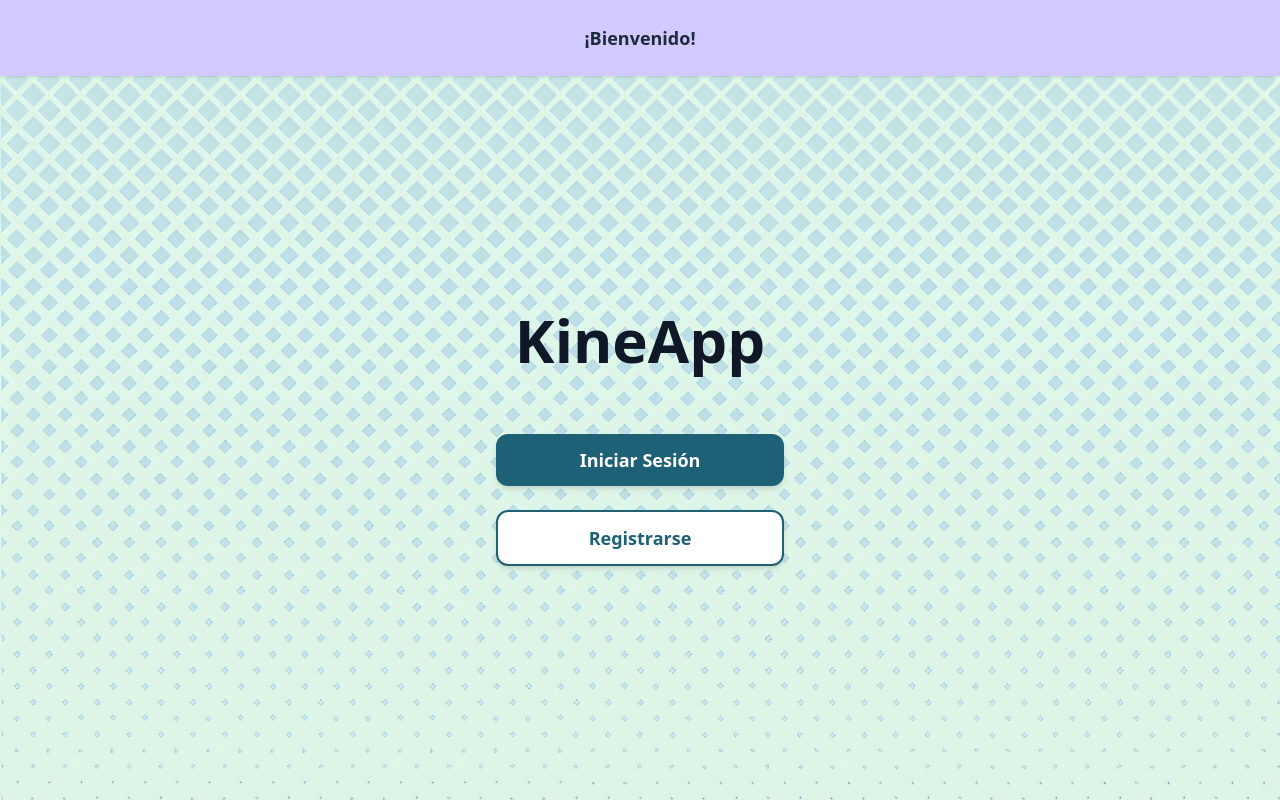
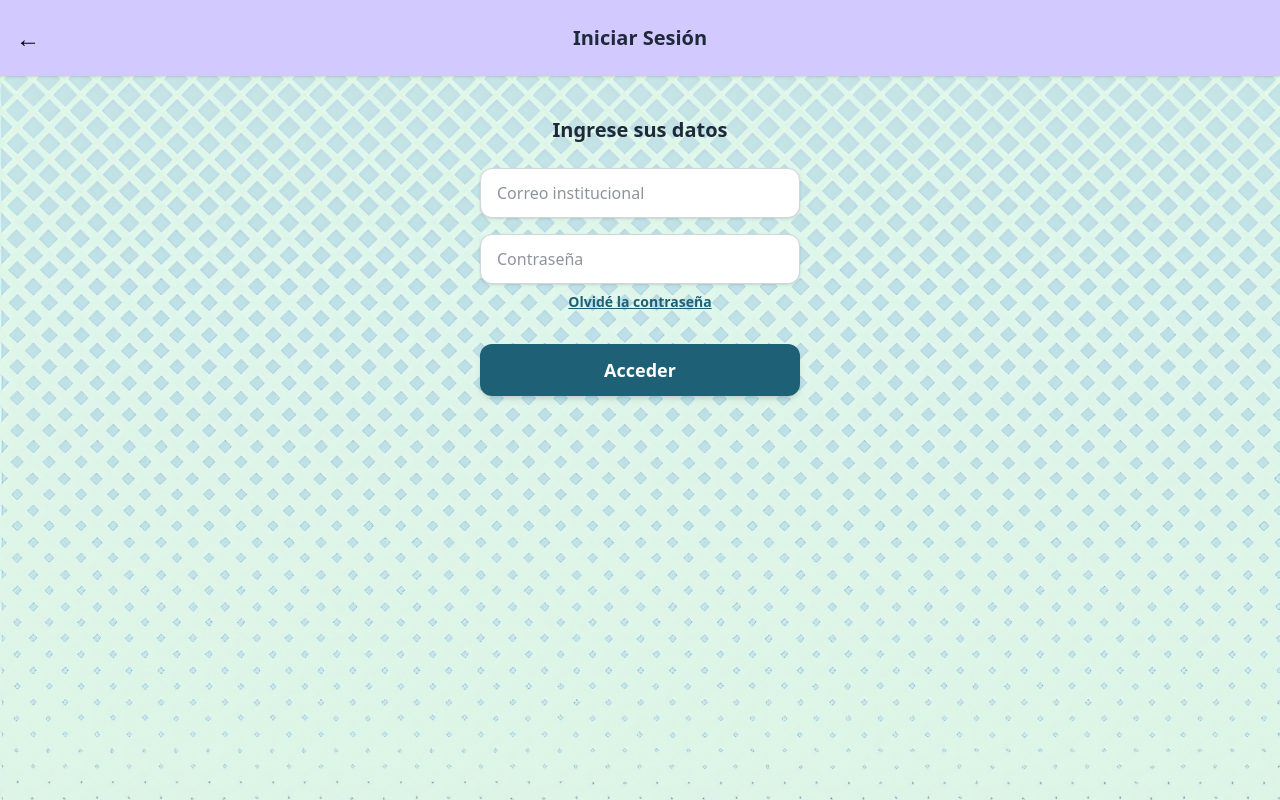
Before and after one commit to ViceVal/Proyecto-Kine, a React (Vite) app: page /login in a window 1280 px wide. Built offline with nearby package versions, Linux system fonts and the light colour scheme.

Commit message:
Pantallas bienvenido y login

```diff
--- a/package.json
+++ b/package.json
@@ -13,6 +13,7 @@
     "@tailwindcss/vite": "^4.1.17",
     "react": "^19.2.0",
     "react-dom": "^19.2.0",
+    "react-router-dom": "^7.9.6",
     "tailwindcss": "^4.1.17"
   },
   "devDependencies": {
--- a/src/App.jsx
+++ b/src/App.jsx
@@ -1,5 +1,14 @@
+import { BrowserRouter, Routes, Route } from "react-router-dom";
+import Bienvenido from "./pages/Bienvenido";
 import Login from "./pages/Login";
 
 export default function App() {
-  return <Login />;
+  return (
+    <BrowserRouter>
+      <Routes>
+        <Route path="/" element={<Bienvenido />} />
+        <Route path="/login" element={<Login />} />
+      </Routes>
+    </BrowserRouter>
+  );
 }
--- /dev/null
+++ b/src/pages/Bienvenido.jsx
@@ -0,0 +1,47 @@
+import textura from "../assets/TexturaHQ.png"; // fondo
+import { useNavigate } from "react-router-dom";
+
+export default function Bienvenido() {
+  const navigate = useNavigate();
+
+  return (
+    <div
+      className="min-h-screen w-full flex flex-col"
+      style={{
+        backgroundImage: `url(${textura})`,
+        backgroundSize: "cover",
+        backgroundPosition: "center",
+        backgroundRepeat: "no-repeat"
+      }}
+    >
+      {/* HEADER MORADO */}
+      <div className="w-full bg-[#D2C9FF] py-6 text-center shadow">
+        <h2 className="text-gray-800 text-lg font-semibold">¡Bienvenido!</h2>
+      </div>
+
+      {/* CONTENIDO CENTRAL */}
+      <div className="flex-1 flex flex-col items-center justify-center">
+
+        {/* Título KineApp */}
+        <h1 className="text-6xl font-bold text-gray-900 mb-16">
+          KineApp
+        </h1>
+
+        {/* Botón Iniciar Sesión */}
+        <button
+          onClick={() => navigate("/login")}
+          className="w-72 py-3 bg-[#1E6176] text-white text-lg font-semibold rounded-xl shadow-md mb-6 active:scale-95 transition"
+        >
+          Iniciar Sesión
+        </button>
+
+        {/* Botón Registrarse */}
+        <button
+          className="w-72 py-3 bg-white text-[#1E6176] border-2 border-[#1E6176] text-lg font-semibold rounded-xl shadow-md active:scale-95 transition"
+        >
+          Registrarse
+        </button>
+      </div>
+    </div>
+  );
+}
--- a/src/pages/Login.jsx
+++ b/src/pages/Login.jsx
@@ -1,6 +1,9 @@
-import textura from "../assets/TexturaHQ.png"; // fondo
+import { useNavigate } from "react-router-dom";
+import textura from "../assets/TexturaHQ.png";
 
 export default function Login() {
+  const navigate = useNavigate();
+
   return (
     <div
       className="min-h-screen w-full flex flex-col"
@@ -8,33 +11,58 @@
         backgroundImage: `url(${textura})`,
         backgroundSize: "cover",
         backgroundPosition: "center",
-        backgroundRepeat: "no-repeat"
       }}
     >
-      {/* HEADER MORADO probando */}
-      <div className="w-full bg-[#D2C9FF] py-6 text-center shadow">
-        <h2 className="text-gray-800 text-lg font-semibold">¡Bienvenido!</h2>
+      {/* HEADER */}
+      <div className="relative w-full bg-[#D2C9FF] py-6 text-center shadow">
+        {/* Flecha atrás */}
+        <button
+          onClick={() => navigate(-1)}
+          className="absolute left-4 top-1/2 -translate-y-1/2 text-black text-2xl"
+        >
+          ←
+        </button>
+
+        <h2 className="text-gray-800 text-xl font-semibold">
+          Iniciar Sesión
+        </h2>
       </div>
 
-      {/* CONTENIDO CENTRAL */}
-      <div className="flex-1 flex flex-col items-center justify-center">
+      {/* CONTENIDO */}
+      <div className="flex-1 flex flex-col items-center px-6 pt-10">
 
-        {/* Título KineApp */}
-        <h1 className="text-6xl font-bold text-gray-900 mb-16">
-          KineApp
-        </h1>
+        {/* TÍTULO "Ingrese sus datos" */}
+        <h3 className="text-xl font-semibold text-gray-800 mb-6">
+          Ingrese sus datos
+        </h3>
 
-        {/* Botón Iniciar Sesión */}
-        <button className="w-72 py-3 bg-[#1E6176] text-white text-lg font-semibold rounded-xl shadow-md mb-6 active:scale-95 transition">
-          Iniciar Sesión
+        {/* INPUT: Correo institucional */}
+        <input
+          type="email"
+          placeholder="Correo institucional"
+          className="w-full max-w-xs bg-white border border-gray-300 rounded-xl px-4 py-3 text-gray-800 shadow-sm mb-4"
+        />
+
+        {/* INPUT: Contraseña */}
+        <input
+          type="password"
+          placeholder="Contraseña"
+          className="w-full max-w-xs bg-white border border-gray-300 rounded-xl px-4 py-3 text-gray-800 shadow-sm mb-2"
+        />
+
+        {/* Olvidé la contraseña */}
+        <button
+          className="text-[#1E6176] font-semibold underline mb-8 text-sm"
+        >
+          Olvidé la contraseña
         </button>
 
-        {/* Botón Registrarse */}
-        <button className="w-72 py-3 bg-white text-[#1E6176] border-2 border-[#1E6176] text-lg font-semibold rounded-xl shadow-md active:scale-95 transition">
-          Registrarse
+        {/* BOTÓN ACCEDER */}
+        <button className="w-full max-w-xs py-3 bg-[#1E6176] text-white text-lg font-semibold rounded-xl shadow-md active:scale-95 transition">
+          Acceder
         </button>
+
       </div>
-
     </div>
   );
 }
```
Also changed, not shown: 1 other file (tests, documents, lock files or other folders).
